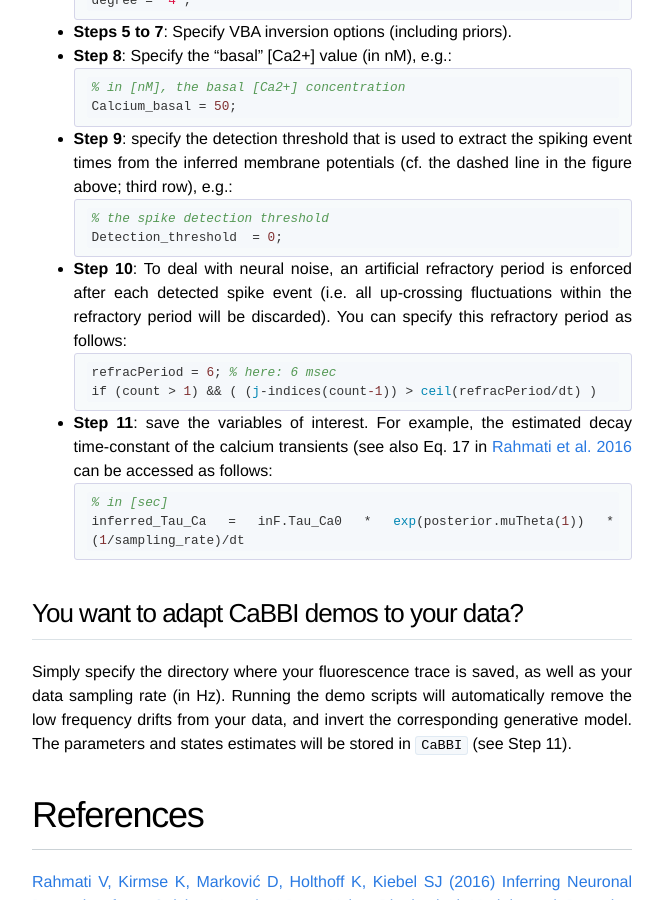
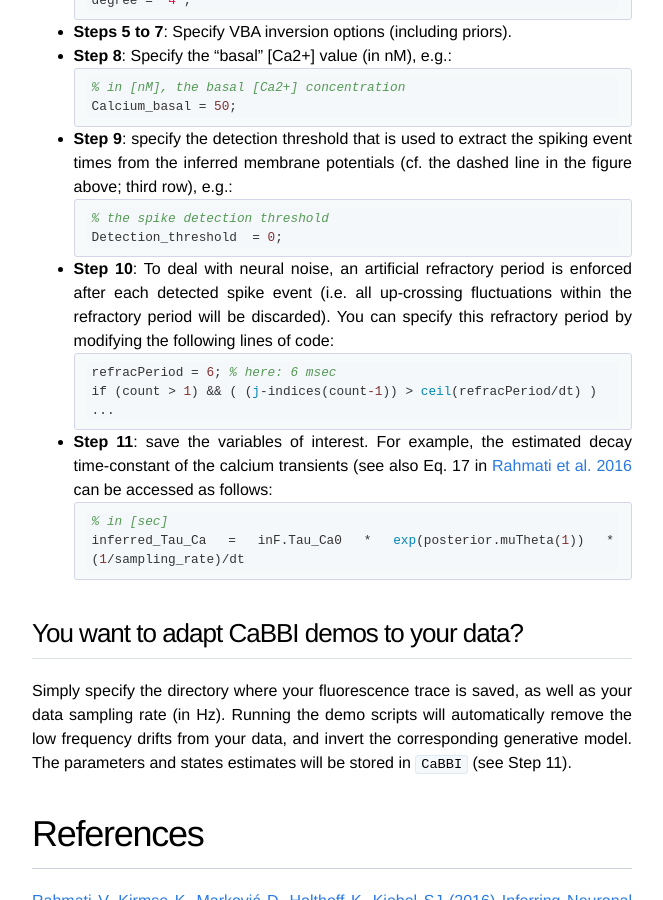
Before and after one commit to MBB-team/VBA-toolbox, a Jekyll site: the page built from _wiki/CaBBI.md, in a window 1280 px wide and 900 px high, scrolled down 3572 px. Shown: the whole window, without its empty margins (308-971 px from the left). Built offline with Jekyll 4.4.1, drawn with Linux system fonts in a browser that asks for light colours; nearby versions of some CDN libraries.

Commit message:
Update CaBBI.md

````diff
--- a/_wiki/CaBBI.md
+++ b/_wiki/CaBBI.md
@@ -65,11 +65,12 @@ Calcium_basal = 50;
 Detection_threshold  = 0;
 ```
 
-- **Step 10**: To deal with neural noise, an artificial refractory period is enforced after each detected spike event (i.e. all up-crossing fluctuations within the refractory period will be discarded). You can specify this refractory period as follows:
+- **Step 10**: To deal with neural noise, an artificial refractory period is enforced after each detected spike event (i.e. all up-crossing fluctuations within the refractory period will be discarded). You can specify this refractory period by modifying the following lines of code:
 
   ```matlab
 refracPeriod = 6; % here: 6 msec
 if (count > 1) && ( (j-indices(count-1)) > ceil(refracPeriod/dt) )
+...
 ```
 
 - **Step 11**: save the variables of interest. For example, the estimated decay time-constant of the calcium transients (see also Eq. 17 in [Rahmati et al. 2016](http://journals.plos.org/ploscompbiol/article?id=10.1371/journal.pcbi.1004736) can be accessed as follows:
````
